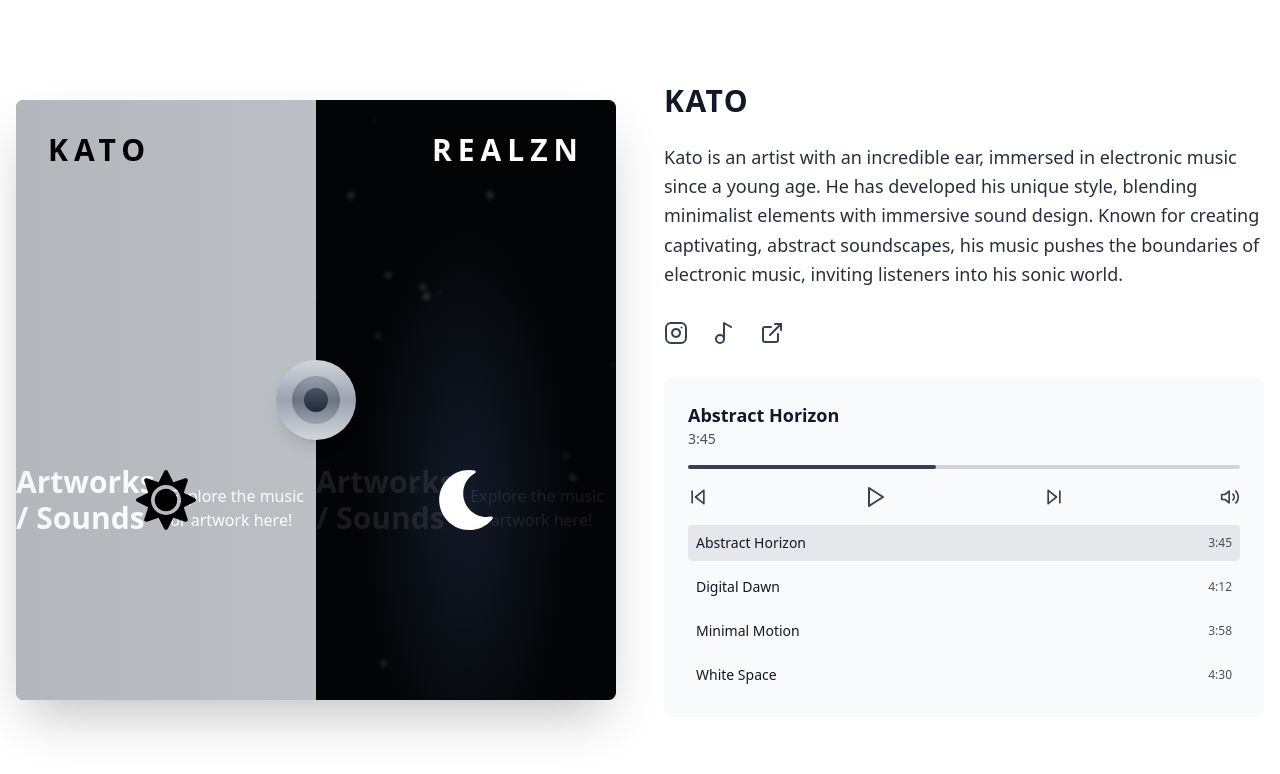
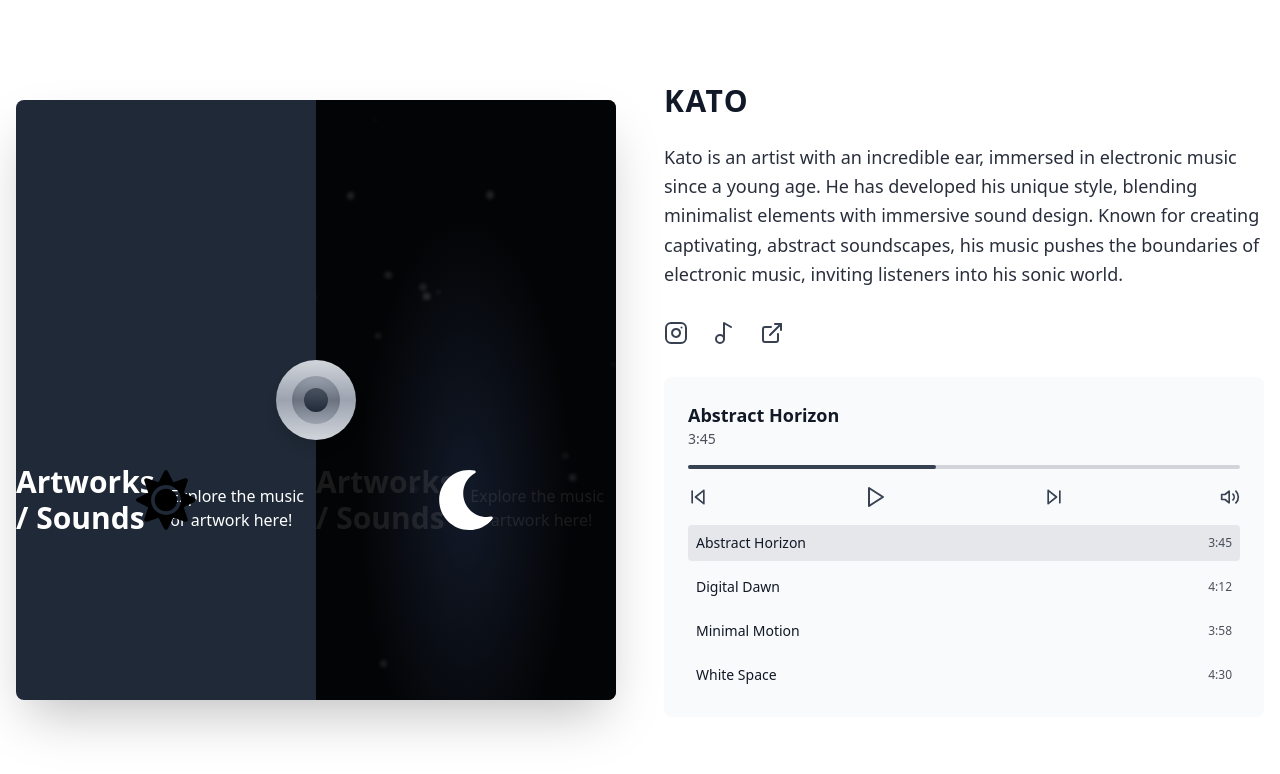
Before and after one commit to TbhX/Frenchmafia, a React (Vite) app in the folder project/: page / in a window 1280 px wide. Shown: the top 774 px of the page. Built offline with nearby package versions, Linux system fonts and the light colour scheme.

Commit message:
Update AlbumCover.tsx

```diff
--- a/project/src/components/AlbumCover.tsx
+++ b/project/src/components/AlbumCover.tsx
@@ -15,7 +15,7 @@ const AlbumCover: React.FC<AlbumCoverProps> = ({ side, onClick }) => {
   const renderSunMoon = () => (
     <div
       className={`absolute inset-0 flex items-center justify-center cursor-pointer transition-all duration-300 ease-out ${
-        isClicked ? 'translate-x-full opacity-0' : ''
+        isClicked ? 'translate-y-full opacity-0' : ''
       }`}
       onClick={scrollToArtworks}
     >
@@ -26,27 +26,6 @@ const AlbumCover: React.FC<AlbumCoverProps> = ({ side, onClick }) => {
         // Icône Lune pour Realzn
         <FaMoon className="text-white" size={60} />
       )}
-    </div>
-  );
-
-  // Fonction pour simuler la pluie avec des éléments tombant du haut
-  const renderRainEffect = () => (
-    <div className="absolute inset-0">
-      {[...Array(50)].map((_, i) => (
-        <div
-          key={i}
-          className="absolute bg-black rounded-full"
-          style={{
-            width: `${Math.random() * 3 + 2}px`,  // Taille des gouttes
-            height: `${Math.random() * 3 + 2}px`,
-            top: `${Math.random() * -100}%`,  // Positionnement en dehors du haut de l'écran
-            left: `${Math.random() * 100}%`,
-            opacity: 0.2 + Math.random() * 0.5, // Opacité subtile
-            animation: `fall ${Math.random() * 2 + 3}s infinite linear`, // Animation tombante
-            animationDelay: `${Math.random() * 3}s`, // Délais d'animation aléatoire
-          }}
-        />
-      ))}
     </div>
   );
 
@@ -69,32 +48,33 @@ const AlbumCover: React.FC<AlbumCoverProps> = ({ side, onClick }) => {
       whileHover={{ scale: 1.02 }}
       transition={{ type: 'spring', stiffness: 400 }}
     >
-      {/* Title */}
-      <div
-        className={`absolute ${isKato ? 'left-8' : 'right-8'} top-8
-          text-xl md:text-3xl font-bold tracking-[0.2em] z-10
-          ${isKato ? 'text-black' : 'text-white'}`}
-      >
-        {side.toUpperCase()}
-      </div>
-
       {/* Side Specific Design */}
       <div className="absolute inset-0 flex items-center justify-center">
         {isKato ? (
           <div className="relative w-full h-full">
-            {/* Light gradient background */}
-            <div className="absolute inset-0 bg-gradient-to-r from-gray-100 to-white opacity-70" />
-
             {/* Simuler la pluie */}
-            {renderRainEffect()}
+            {[...Array(50)].map((_, i) => (
+              <div
+                key={i}
+                className="absolute bg-black rounded-full"
+                style={{
+                  width: `${Math.random() * 3 + 2}px`,  // Taille des gouttes
+                  height: `${Math.random() * 3 + 2}px`,
+                  top: `${Math.random() * -100}%`,  // Positionnement en dehors du haut de l'écran
+                  left: `${Math.random() * 100}%`,
+                  opacity: 0.2 + Math.random() * 0.5, // Opacité subtile
+                  animation: `fall ${Math.random() * 2 + 3}s infinite linear`, // Animation tombante
+                  animationDelay: `${Math.random() * 3}s`, // Délais d'animation aléatoire
+                }}
+              />
+            ))}
 
             {/* Render Soleil icon */}
             {renderSunMoon()}
           </div>
         ) : (
           <div className="relative w-full h-full overflow-hidden">
-            {/* Smoke Effect */}
-            <div className="absolute inset-0">
+            {/* Simuler l'effet de fumée */}
             <div className="absolute inset-0 bg-gradient-radial from-gray-900 via-black to-black opacity-90" />
             <div className="absolute inset-0 animate-smoke">
               {[...Array(30)].map((_, i) => (
@@ -113,7 +93,6 @@ const AlbumCover: React.FC<AlbumCoverProps> = ({ side, onClick }) => {
                 />
               ))}
             </div>
-            </div>
 
             {/* Render Lune icon */}
             {renderSunMoon()}
```
Lines whose indentation alone changed are shown as unchanged.
